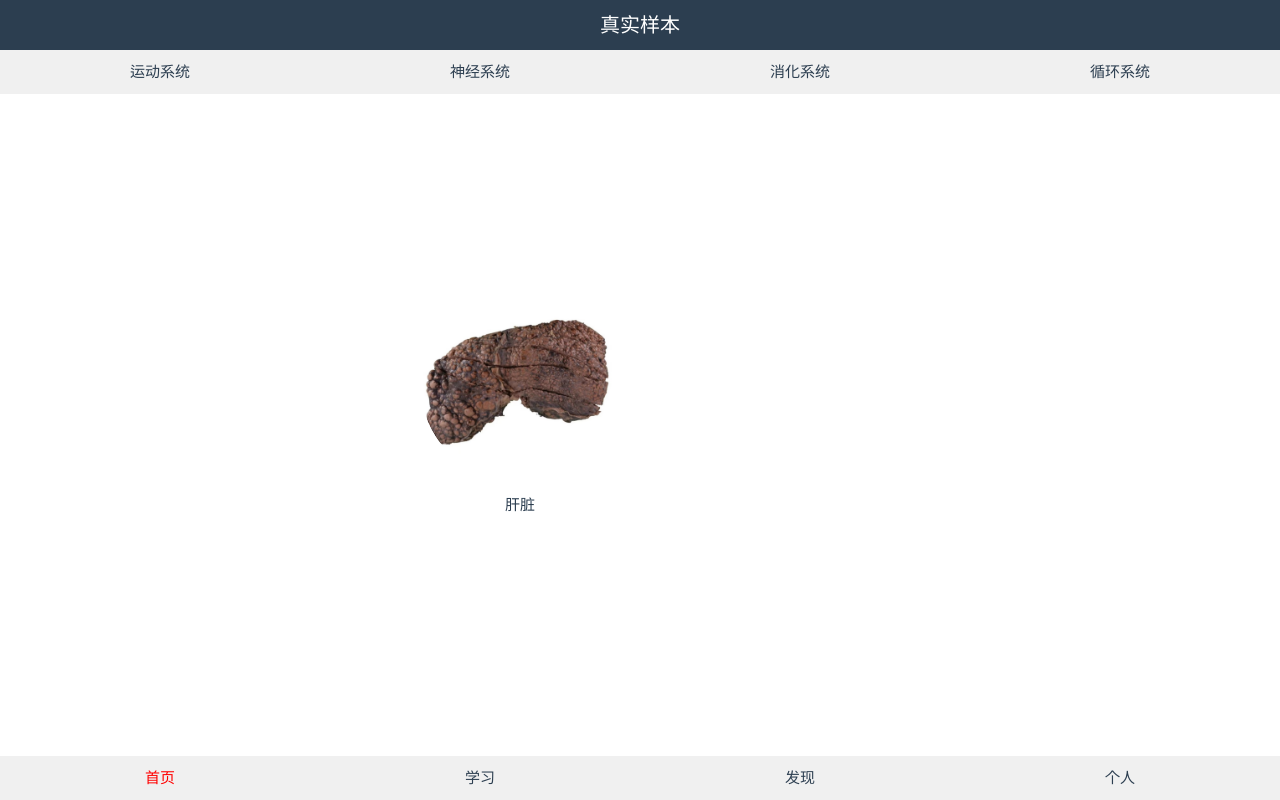
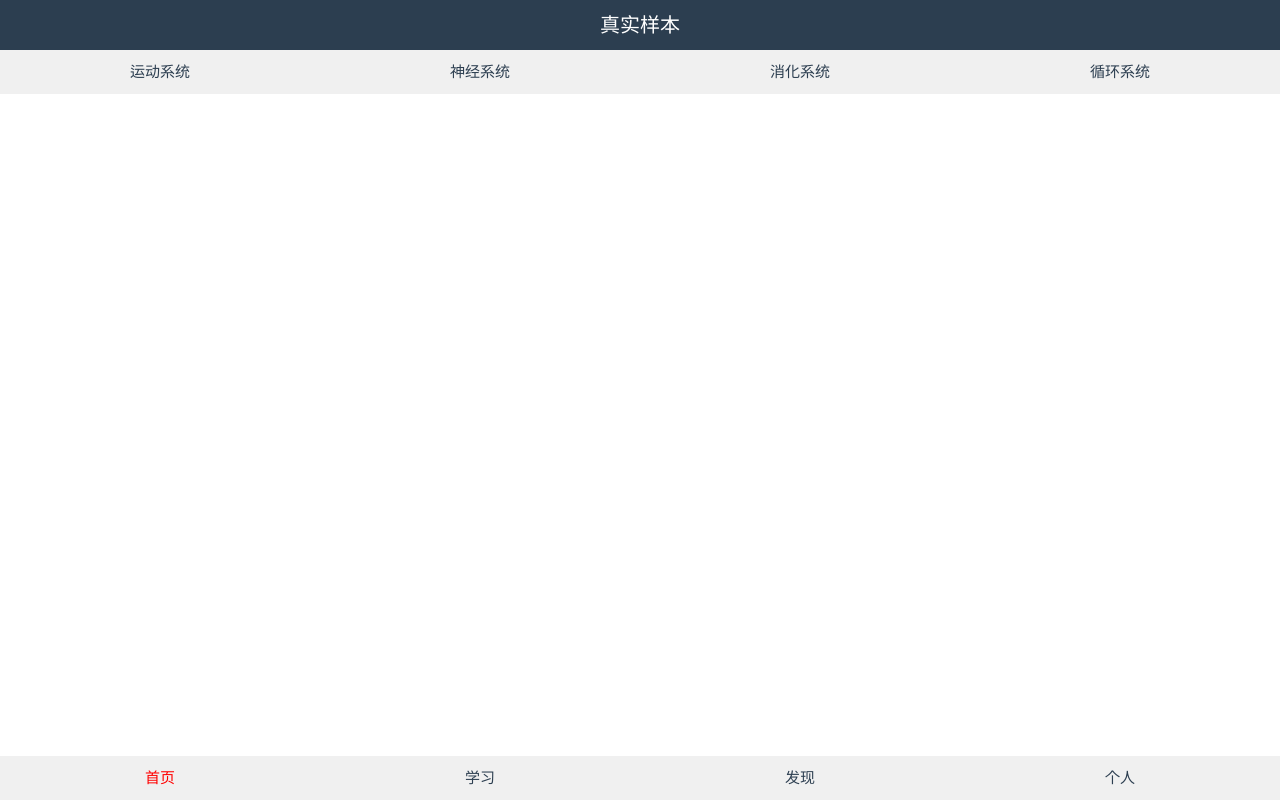
Before and after one commit to bitpurleclude/specimen, a Vue app in the folder specimen-electron-app/: page /realSample in a window 1280 px wide. Built offline with nearby package versions, Linux system fonts and the light colour scheme.

Commit message:
个人信息

```diff
--- a/specimen-electron-app/src/components/specimen-display.vue
+++ b/specimen-electron-app/src/components/specimen-display.vue
@@ -44,14 +44,13 @@ export default {
 .img {
   width: 200px;
   height: 200px;
-  border-radius: 50%;
   overflow: hidden;
   margin-bottom: 10px;
+  border-radius: 10px;
 }
 .img img{
   width: 100%;
   height: 100%;
   object-fit: cover;
-  border-radius: 50%;
 }
 </style>
--- a/specimen-electron-app/src/views/RealSample.vue
+++ b/specimen-electron-app/src/views/RealSample.vue
@@ -1,14 +1,14 @@
 <template>
   <div class="top-bar">真实样本</div>
-<TopNav :nav-items="navItems" :current-selected="currentSelected" class="nav"/>
-<!--  <RouterView />-->
-  <specimendisplay url="/src/assets/photo/ganzang.jpg" name="肝脏"/>
+  <TopNav :nav-items="navItems" :current-selected="currentSelected" class="nav"/>
+  <RouterView/>
 </template>
-<script >
+<script>
 import TopNav from "@/components/top-nav.vue";
 import specimendisplay from "@/components/specimen-display.vue";
-import { RouterView } from "vue-router";
+import {RouterView} from "vue-router";
 import {onMounted, ref} from "vue";
+
 export default {
   components: {
     TopNav,
@@ -40,13 +40,14 @@ export default {
       selectedNav
     };
   }
-  }
+}
 </script>
 <style scoped>
-.nav{
+.nav {
   margin-top: 50px;
 
 }
+
 .top-bar {
   display: flex;
   justify-content: center;
--- a/specimen-electron-app/src/views/Sport.vue
+++ b/specimen-electron-app/src/views/Sport.vue
@@ -1,9 +1,22 @@
-<script setup>
-
+<script>
+import specimendisplay from "@/components/specimen-display.vue";
+import TopNav from "@/components/top-nav.vue";
+export default {
+  components: {
+    specimendisplay,
+    TopNav
+  },
+}
 </script>
 
 <template>
-
+  <section>
+    <div class="top-bar">运动系统</div>
+    <TopNav :nav-items="navItems" :current-selected="currentSelected" class="nav"/>
+    <specimendisplay url="https://cdn.pixabay.com/photo/2015/04/23/22/00/tree-736885__480.jpg" name="树"/>
+    <specimendisplay url="https://cdn.pixabay.com/photo/2015/04/23/22/00/tree-736885__480.jpg" name="树"/>
+    <specimendisplay url="https://cdn.pixabay.com/photo/2015/04/23/22/00/tree-736885__480.jpg" name="树"/>
+  </section>
 </template>
 
 <style scoped>
```
